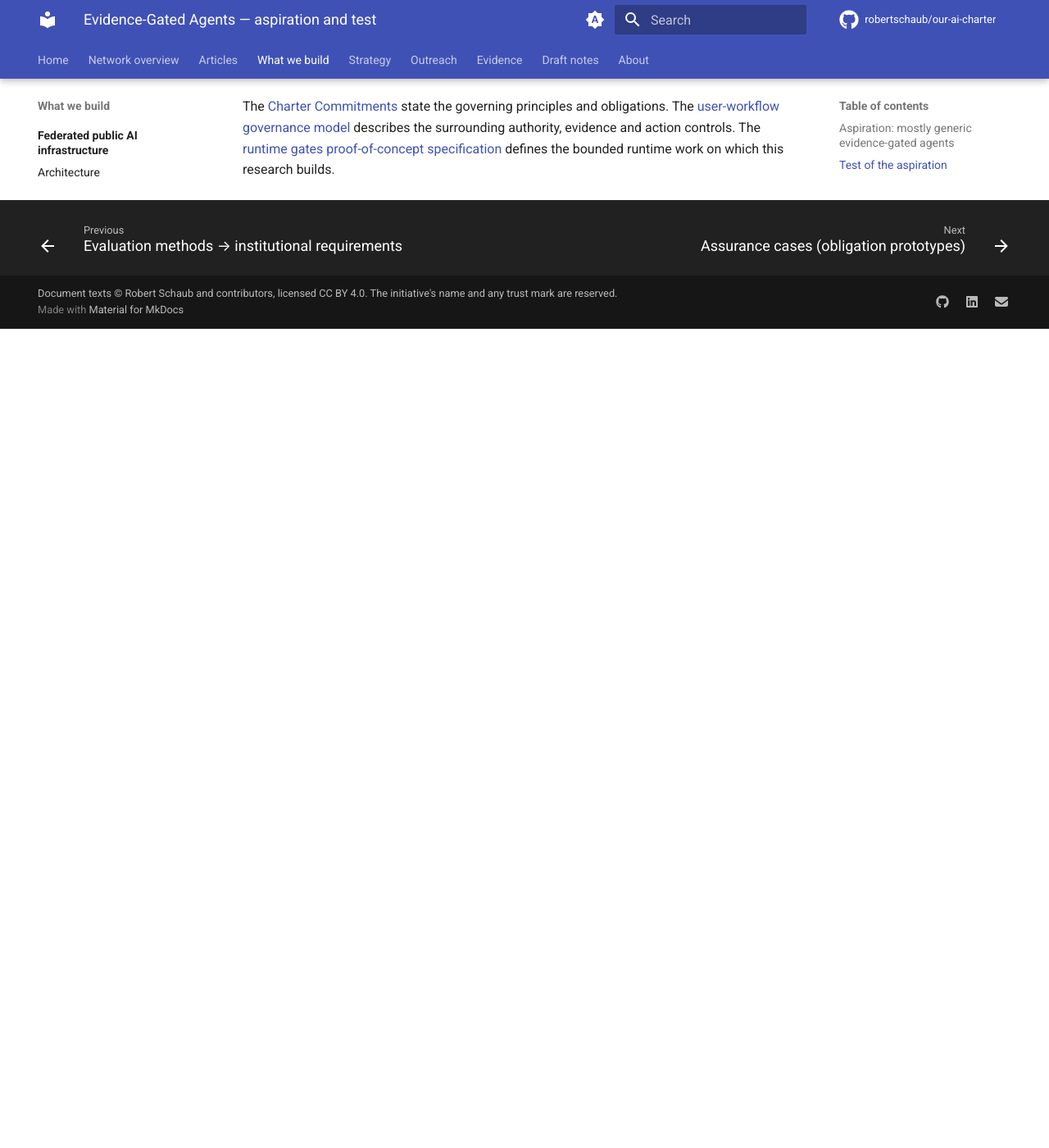
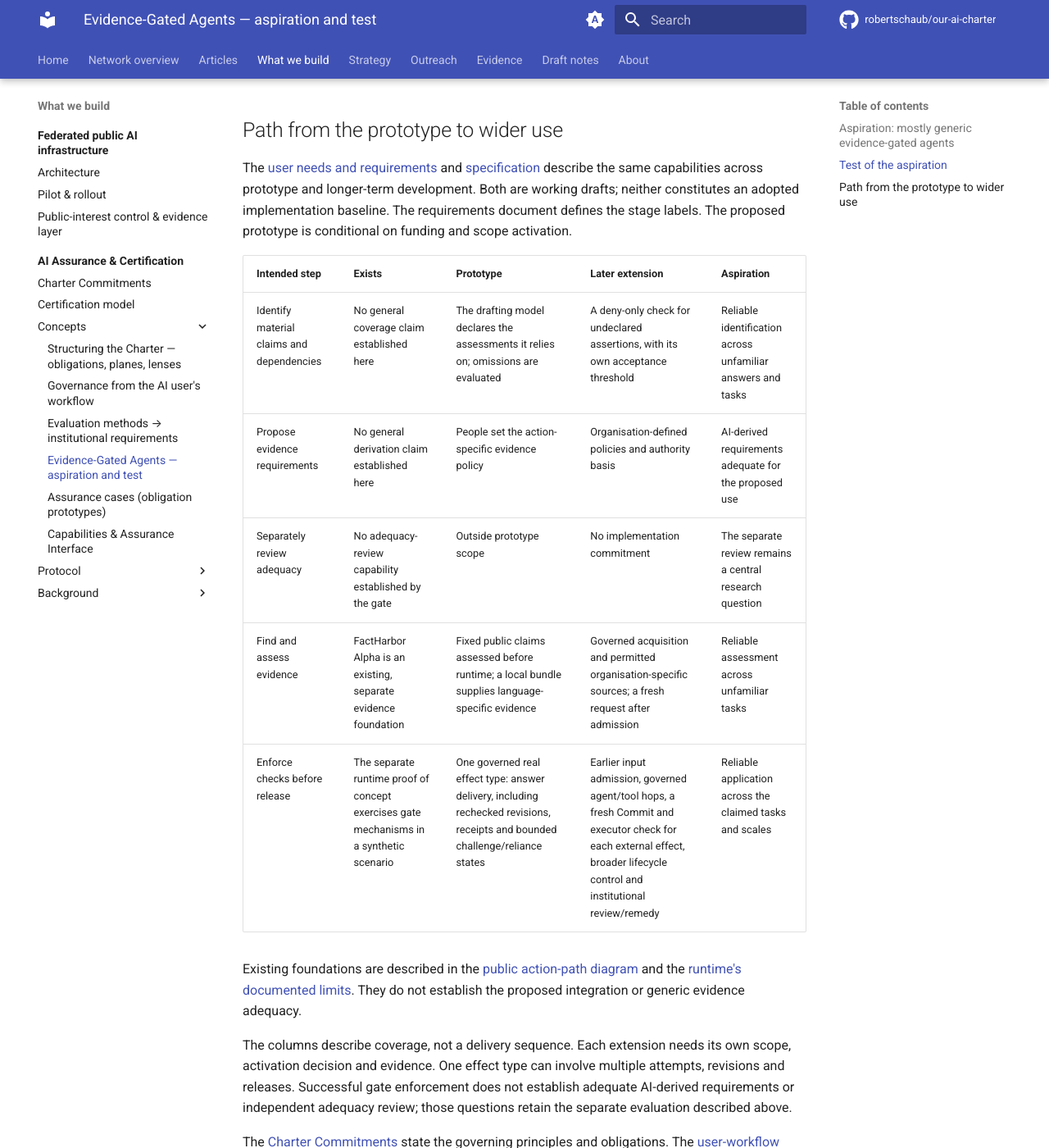
Before and after one commit to robertschaub/our-ai-charter, an MkDocs documentation site: the page built from docs/Assurance/Concepts/evidence-gated-agents.md, in a window 1280 px wide and 1400 px high, scrolled down 2732 px. Shown: the whole window at 82% size. Built offline with MkDocs 1.6.1 and Material for MkDocs 9.7.7, drawn with Linux system fonts in a browser that asks for light colours; plug-ins that fetch from the network failed and are left out; comment, search, counter and statistics services are not loaded; before the commit the page ends 3133 px from its top, so only the background shows below that.

Commit message:
docs(ega): link the concept path to integrated requirements and specification
DOC-GUARD: amend the existing concept entry point with the approved five-step coverage table and canonical draft links. Preserve the non-normative marker and separate adequacy research burden; reconcile changelog while retaining the existing README concept entry.

```diff
--- a/docs/Assurance/Concepts/evidence-gated-agents.md
+++ b/docs/Assurance/Concepts/evidence-gated-agents.md
@@ -45,4 +45,20 @@
 
 Claims of generality must remain limited to the task families, domains and conditions actually tested.
 
+## Path from the prototype to wider use
+
+The [user needs and requirements](../../wip/evidence-gated-agents-requirements.md) and [specification](../../wip/evidence-gated-agents-spec.md) describe the same capabilities across prototype and longer-term development. Both are working drafts; neither constitutes an adopted implementation baseline. The requirements document defines the stage labels. The proposed prototype is conditional on funding and scope activation.
+
+| Intended step | Exists | Prototype | Later extension | Aspiration |
+|---|---|---|---|---|
+| Identify material claims and dependencies | No general coverage claim established here | The drafting model declares the assessments it relies on; omissions are evaluated | A deny-only check for undeclared assertions, with its own acceptance threshold | Reliable identification across unfamiliar answers and tasks |
+| Propose evidence requirements | No general derivation claim established here | People set the action-specific evidence policy | Organisation-defined policies and authority basis | AI-derived requirements adequate for the proposed use |
+| Separately review adequacy | No adequacy-review capability established by the gate | Outside prototype scope | No implementation commitment | The separate review remains a central research question |
+| Find and assess evidence | FactHarbor Alpha is an existing, separate evidence foundation | Fixed public claims assessed before runtime; a local bundle supplies language-specific evidence | Governed acquisition and permitted organisation-specific sources; a fresh request after admission | Reliable assessment across unfamiliar tasks |
+| Enforce checks before release | The separate runtime proof of concept exercises gate mechanisms in a synthetic scenario | One governed real effect type: answer delivery, including rechecked revisions, receipts and bounded challenge/reliance states | Earlier input admission, governed agent/tool hops, a fresh Commit and executor check for each external effect, broader lifecycle control and institutional review/remedy | Reliable application across the claimed tasks and scales |
+
+Existing foundations are described in the [public action-path diagram](https://github.com/robertschaub/our-ai-charter/blob/main/output/pdf/evidence-gated-agents-action-path.pdf) and the [runtime's documented limits](https://github.com/robertschaub/ai-charter-runtime/blob/cad927a697814b20c327bf61c49b9d38cfc7470e/README.md#honest-limits--read-this-first). They do not establish the proposed integration or generic evidence adequacy.
+
+The columns describe coverage, not a delivery sequence. Each extension needs its own scope, activation decision and evidence. One effect type can involve multiple attempts, revisions and releases. Successful gate enforcement does not establish adequate AI-derived requirements or independent adequacy review; those questions retain the separate evaluation described above.
+
 The [Charter Commitments](../Framework/charter-commitments.md) state the governing principles and obligations. The [user-workflow governance model](user-workflow-governance.md) describes the surrounding authority, evidence and action controls. The [runtime gates proof-of-concept specification](../../wip/runtime-gates-poc-spec.md) defines the bounded runtime work on which this research builds.
```
Also changed, not shown: CHANGELOG.md (+1 -0 lines).
